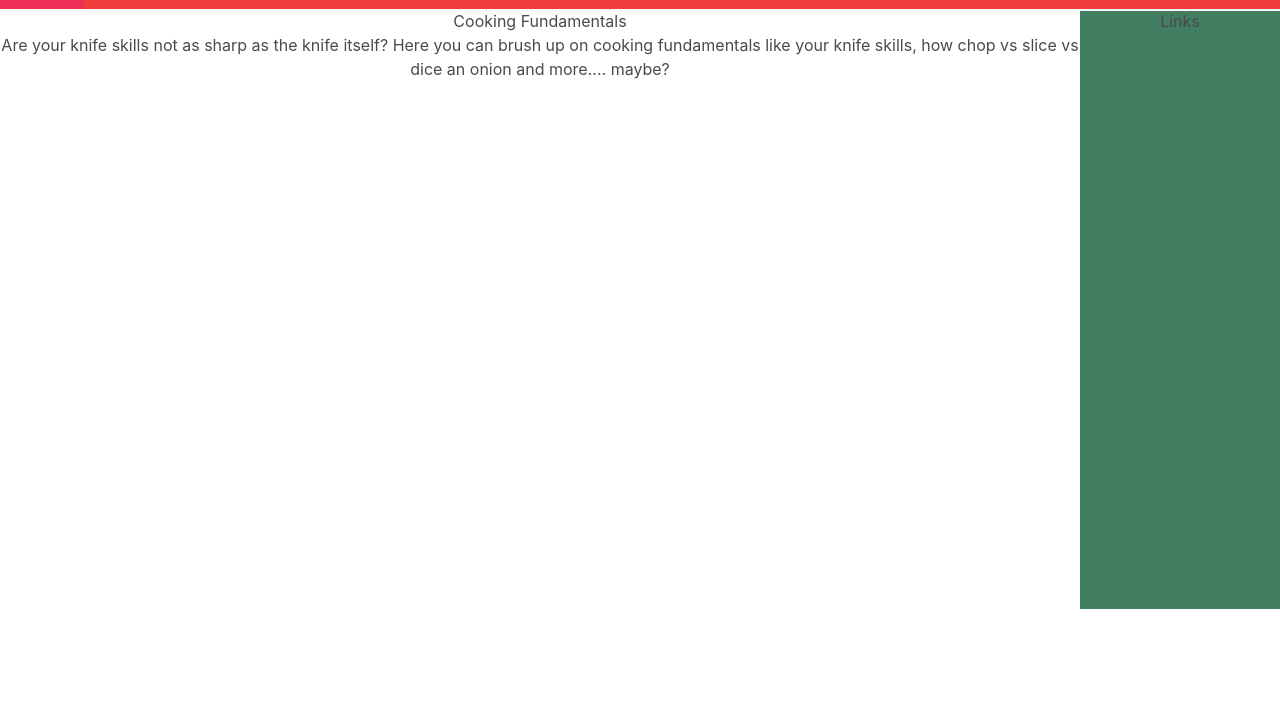
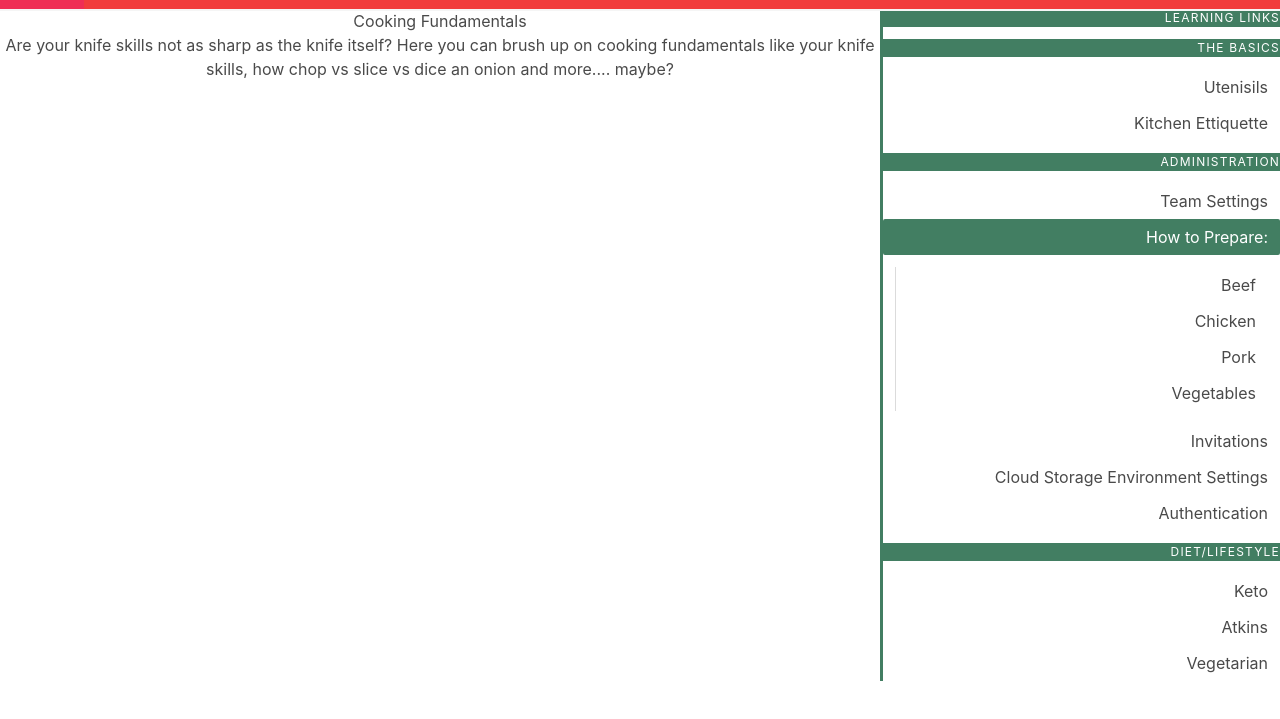
Before and after one commit to three-amigos-recipes/three-amigos-recipes, a plain HTML site: page fundamentals.html in a window 1280 px wide. Shown: the part 71-790 px from the top of the page. Drawn offline with nearby package versions, Linux system fonts and the light colour scheme.

Commit message:
adds aside menu for video links.

```diff
--- a/Assets/CSS/fundamentals.css
+++ b/Assets/CSS/fundamentals.css
@@ -40,3 +40,26 @@
 .navbar-burger {
     height: 5rem !important;
 }
+
+.menu {
+    height: 100%;
+    width: 400px;
+    float: right;
+    display: block;
+    border-left: solid;
+    border-color: #427e62;
+}
+
+.menu-label {
+    text-align: right;
+    background: #427e62;
+    color: white;
+}
+
+.menu-list {
+    text-align: right;
+}
+
+.menu-list a.is-active {
+    background-color: #427e62;
+}
--- a/fundamentals.html
+++ b/fundamentals.html
@@ -58,10 +58,44 @@
 
 
     <main>
-        <aside class="links" id="links">
-            <h1>Links</h1>
-
-        </aside>
+        <aside class="menu">
+            <p class="menu-label">
+                Learning Links
+              </p>
+            <p class="menu-label">
+              The Basics
+            </p>
+            <ul class="menu-list">
+              <li><a>Utenisils</a></li>
+              <li><a>Kitchen Ettiquette</a></li>
+            </ul>
+            <p class="menu-label">
+              Administration
+            </p>
+            <ul class="menu-list">
+              <li><a>Team Settings</a></li>
+              <li>
+                <a class="is-active">How to Prepare:</a>
+                <ul>
+                  <li><a>Beef</a></li>
+                  <li><a>Chicken</a></li>
+                  <li><a>Pork</a></li>
+                  <li><a>Vegetables</a></li>
+                </ul>
+              </li>
+              <li><a>Invitations</a></li>
+              <li><a>Cloud Storage Environment Settings</a></li>
+              <li><a>Authentication</a></li>
+            </ul>
+            <p class="menu-label">
+              Diet/Lifestyle
+            </p>
+            <ul class="menu-list">
+              <li><a>Keto</a></li>
+              <li><a>Atkins</a></li>
+              <li><a>Vegetarian</a></li>
+            </ul>
+          </aside>
 
         <div class="intro" id="intro">
             <h1>Cooking Fundamentals</h1>
```
